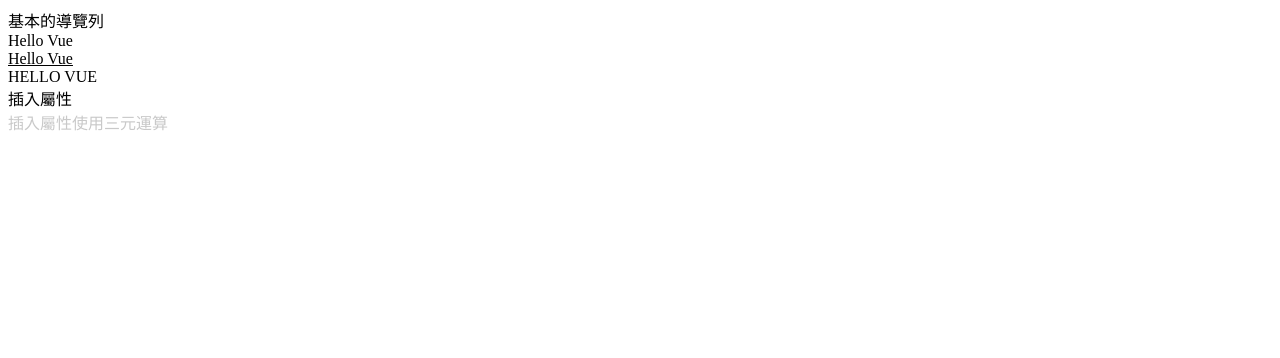
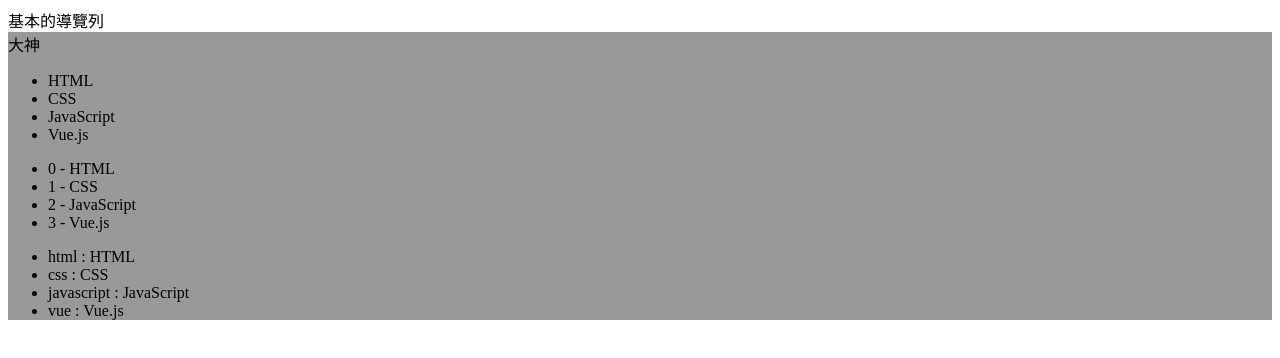
Before and after one commit to Bunny1780/vue-training, a Vue app: page / in a window 1280 px wide. Shown: the top 358 px of the page. Built offline with nearby package versions, Linux system fonts and the light colour scheme.

Commit message:
判斷式及迴圈

```diff
--- a/src/App.vue
+++ b/src/App.vue
@@ -1,21 +1,28 @@
 <script setup>
-    const message = "Hello Vue";
-    const messageHtml = "<u>Hello Vue</u>";
-    const name = "content"
-    const check = false
+    const level = 3
+    const arrays = ["HTML", "CSS", "JavaScript", "Vue.js"]
+    const obj = {html: "HTML", css: "CSS", javascript: "JavaScript", vue: "Vue.js"}
 </script>
 
 <template>
     <nav>基本的導覽列</nav>
-    <div>{{ message }}</div> <!-- 插入變數 -->
-    <div v-html="messageHtml"></div> <!-- 插入html -->
-    <div>{{ message.toUpperCase() }}</div> <!-- 插入程式語句 -->
-    <div v-bind:class="name">插入屬性</div> <!-- 插入屬性 -->
-    <div :class="check?'dark':'light'">插入屬性使用三元運算</div>
+    <main>
+        <div v-if="level === 3">大神</div>
+        <div v-else-if="level === 2">資深</div>
+        <div v-else-if="level === 1">菜鳥</div>
+        <div v-else>零基礎</div>
+        <ul>
+            <li v-for="arr in arrays">{{ arr }}</li>
+        </ul>
+        <ul>
+            <li v-for="(arr, index) in arrays">{{ index }} - {{ arr }}</li>
+        </ul>
+        <ul>
+            <li v-for="(value, key) in obj">{{ key }} : {{ value }}</li>
+        </ul>
+    </main>
 </template>
 
 <style scoped>
     main { background: #999; }
-    .dark { color: #333; }
-    .light { color: #c9c9c9; }
 </style>
```
